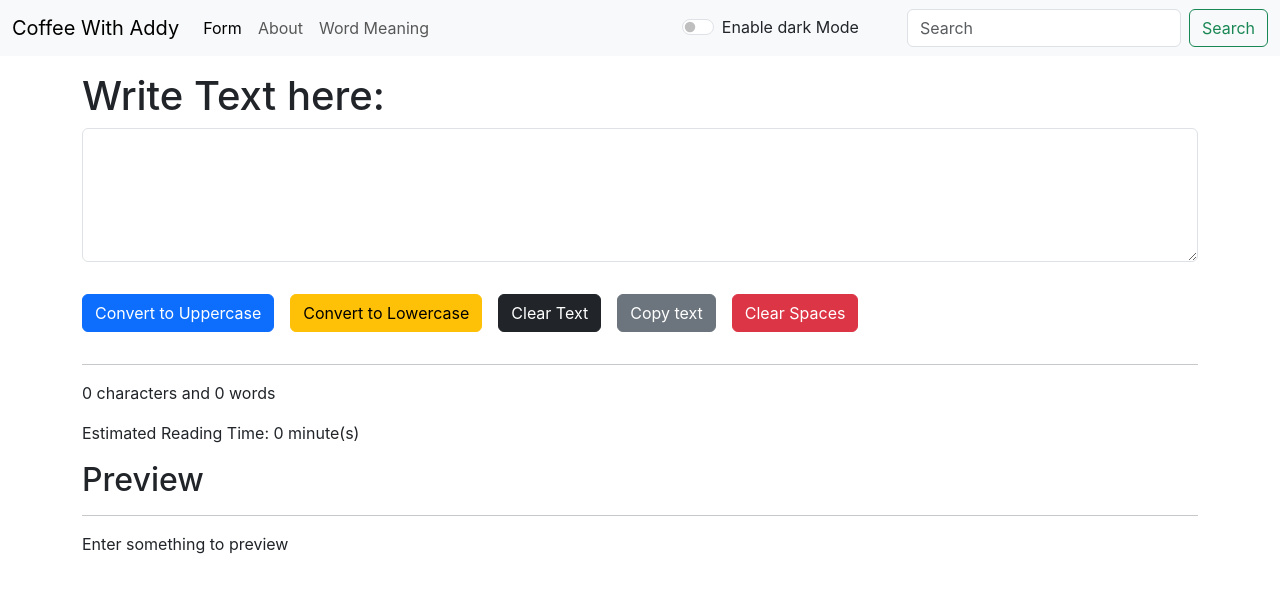
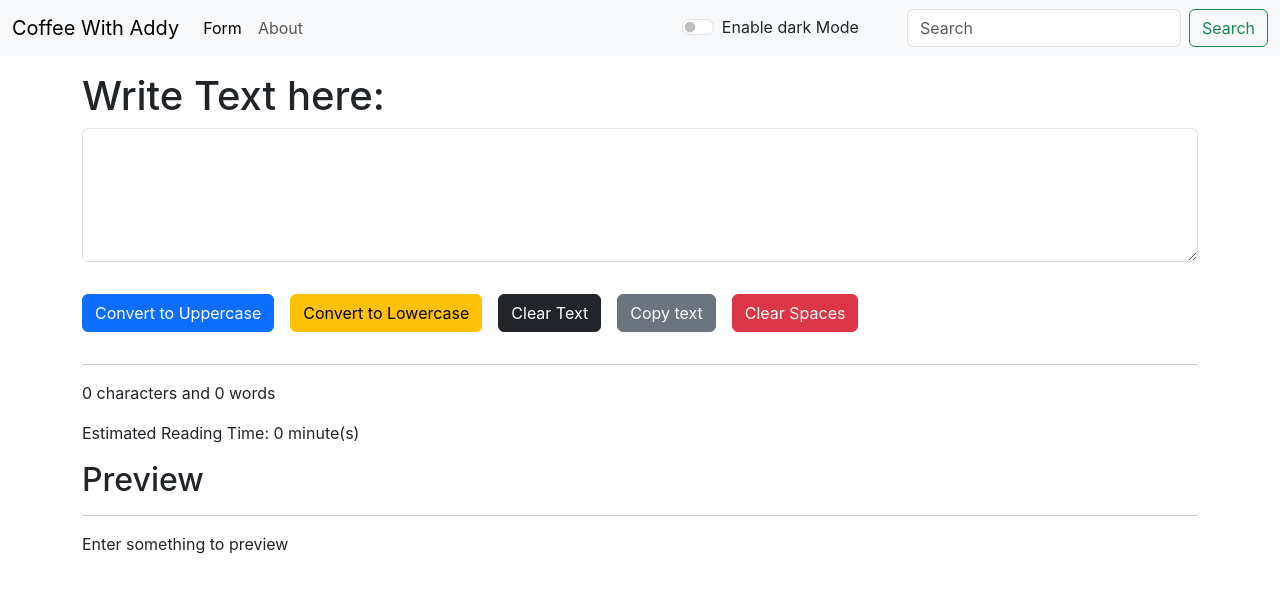
Before and after one commit to AdityaGupta-03/reactBasic, a React (Create React App) app: page / in a window 1280 px wide. Shown: the top 592 px of the page. Built offline with nearby package versions, Linux system fonts and the light colour scheme.

Commit message:
Navbar optmizing

```diff
--- a/src/App.jsx
+++ b/src/App.jsx
@@ -42,7 +42,7 @@
           <Navbar title="Coffee With Addy" mode={mode} toggle={toggleMode}/>
           <Alert alert={alert} />
           <div className="container">
-            <Form heading="Write Text here"/>
+            <Form heading="Write Text here" />
           </div>
         </>
     );
--- a/src/components/Navbar.jsx
+++ b/src/components/Navbar.jsx
@@ -19,10 +19,7 @@
                 <a className="nav-link active" aria-current="page" href="/">Form</a>
               </li>
               <li className="nav-item">
-                <a className="nav-link" href="/">{props.about}</a>
-              </li>
-              <li className="nav-item">
-                <a className="nav-link" aria-disabled="true" href='/'>Word Meaning</a>
+                <a className="nav-link" href="/">About</a>
               </li>
             </ul>
             <div className="form-check form-switch mx-5">
```
